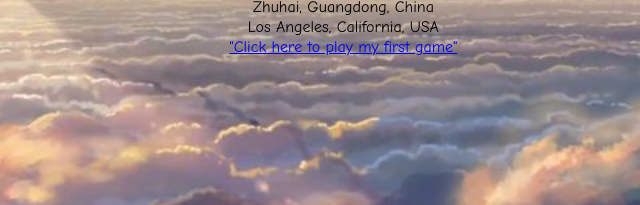
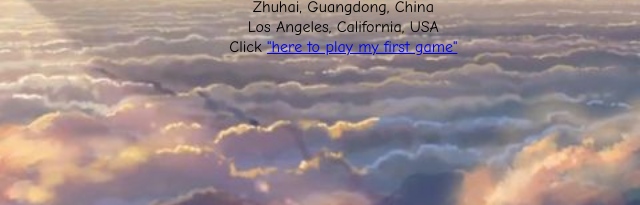
Before and after one commit to Bambinowwwww/MyPort, a plain HTML site: page portfolio.html in a window 1280 px wide. Shown: the part 424-629 px from the top of the page, 640-1280 px from the left. Drawn offline with Linux system fonts and the light colour scheme.

Commit message:
Update portfolio.html

```diff
--- a/portfolio.html
+++ b/portfolio.html
@@ -45,7 +45,7 @@
 <tr>
         <td>My first Game</td>
         <td>5, September, 2017</td>
-        <td><a href = "https://scratch.mit.edu/projects/173300092/">"Click here to play my first game"</a></td>
+        <td> Click <a href = "https://scratch.mit.edu/projects/173300092/">"here to play my first game"</a></td>
       </tr>
 
 
```
